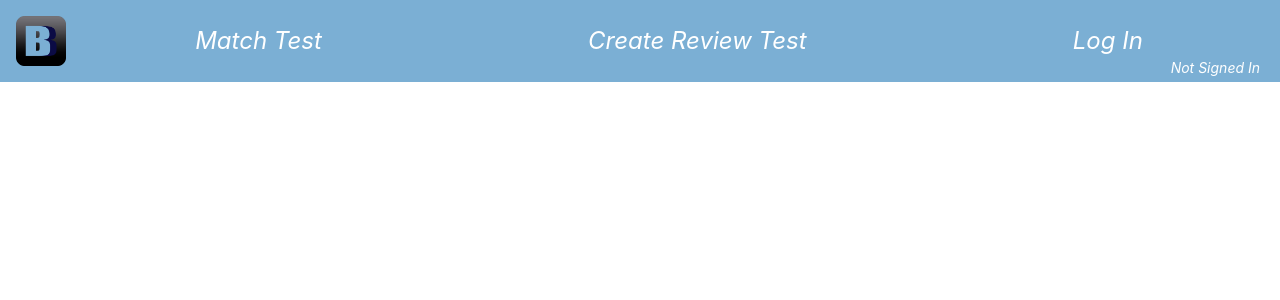
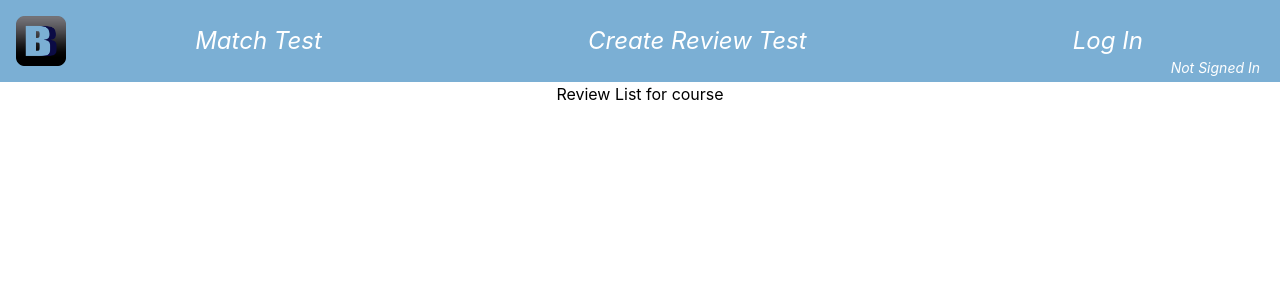
Before and after one commit to 2022-autumn-cos-420/Team-Egg, a React (Create React App) app in the folder client/: page /reviewView in a window 1280 px wide. Shown: the top 300 px of the page. Built offline with nearby package versions, Linux system fonts and the light colour scheme; no server answers.

Commit message:
Solved test, though had to modify test for new method

```diff
--- a/client/src/components/CourseSearch.tsx
+++ b/client/src/components/CourseSearch.tsx
@@ -37,7 +37,7 @@ function CourseSearch({courseList}: {courseList: Course[]}): JSX.Element {
         className="flex flex-col space-y-2 ml-2 mt-2">
         {courseList.map((c :Course) => {
             {/* Loop through course list, creating a clickable course for each one*/}
-            return <div data-testid="ClickableCourse" key={c.docId}
+            return <a key={c.docId} data-testid="ClickableCourse" href={`/reviewView?cid=${c.docId}`}><div
                 className="border-2 border-black w-1/2 rounded-xl
                     shadow-lg flex flex-col cursor-pointer space-x-0
                     select-none hover:bg-gray-50"
@@ -50,7 +50,7 @@ function CourseSearch({courseList}: {courseList: Course[]}): JSX.Element {
                         <div className="text-left">{c.title}</div>
                         <div className="grow-0 w-[200px]">{c.creditHours} {c.creditHours === 1 ? "Credit Hour" : "Credit Hours"}</div>
                     </div>
-            </div>
+            </div></a>
         })}
         {courseList.length === 0 ? "No Courses Found" :""}
     </div>
--- a/client/src/components/Navbar.tsx
+++ b/client/src/components/Navbar.tsx
@@ -17,6 +17,7 @@ import LoginLink, {firebaseUser} from "./LoginLink";
 
 import {User} from "../interfaces/User";
 import CourseSearchPage from "../pages/CourseSearchPage";
+import ReviewViewPage from "../pages/ReviewViewPage";
 
 
 function logout(){
@@ -77,6 +78,7 @@ export default function Navbar(){
             <Route path="/profile" element={<ProfilePage currentUser={userData}></ProfilePage>}></Route>
             <Route path="/createCourse" element={<CreateCoursePage></CreateCoursePage>}></Route>
             <Route path="/courseSearch" element={<CourseSearchPage />}></Route>
+            <Route path="/reviewView" element={<ReviewViewPage />}></Route>
         </Routes>
     </Router>
 }
--- /dev/null
+++ b/client/src/pages/ReviewViewPage.tsx
@@ -0,0 +1,10 @@
+import React from 'react';
+
+
+export default function ReviewViewPage():JSX.Element {
+    return <div data-testid="ReviewListPage" >
+        Review List for course
+    </div>
+
+
+}
```
Also changed, not shown: 1 other file (tests, documents, lock files or other folders).
